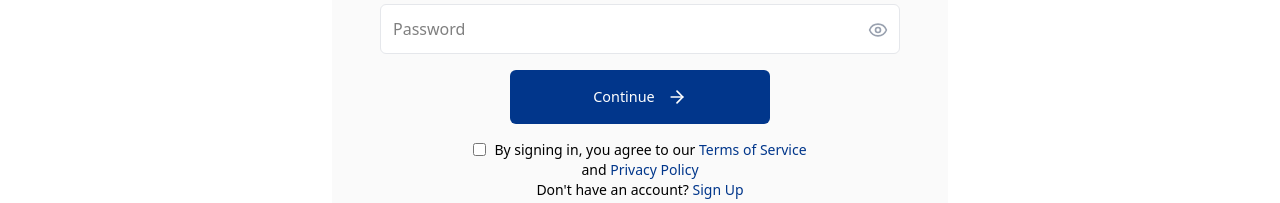
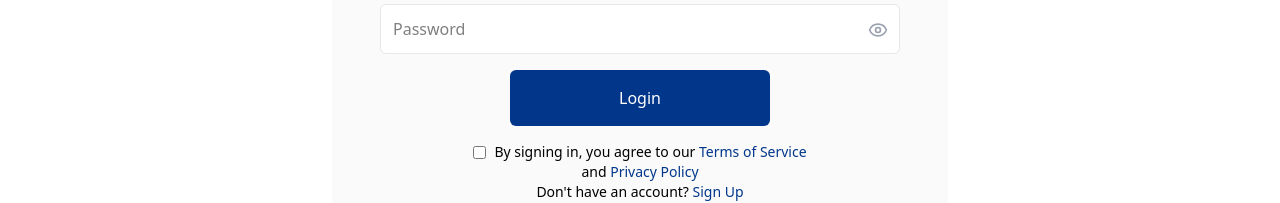
Before and after one commit to bascom241/EasyLab, a Next.js app in the folder ui/: page /login in a window 1280 px wide. Both pictures are taken after a click on the button "Get started". Shown: the part 334-537 px from the top of the page. Built offline with nearby package versions, Linux system fonts and the light colour scheme; no server answers.

Commit message:
LOGIC ERROR

```diff
--- a/ui/src/components/LoginForm/Login2.tsx
+++ b/ui/src/components/LoginForm/Login2.tsx
@@ -101,19 +101,18 @@ const Login2 = () => {
         <div className="flex items-center w-full justify-center">
           <button
             type="submit"
-            disabled={isLogin}
-            className={`bg-[#01368B] w-1/2 flex items-center justify-center gap-3 text-white p-4 rounded-md ${
-              isLogin && "opacity-50 cursor-not-allowed"
-            }`}
+            // disabled={isLogin}
+            className={`bg-[#01368B] w-1/2 flex items-center justify-center gap-3 text-white p-4 rounded-md`}
           >
-            {isLogin ? (
+            {/* {isLogin ? (
               <Loader size={20} className="animate-spin" />
             ) : (
               <>
                 <p className="text-[0.9rem]">Continue</p>
                 <ArrowRight size={20} />
               </>
-            )}
+            )} */}
+            Login
           </button>
         </div>
 
```
